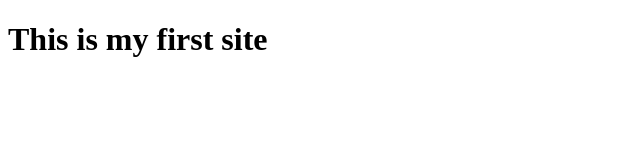
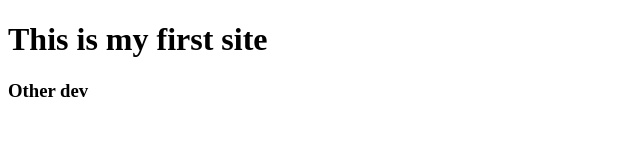
Before and after one commit to Dlabins/UNH-First-Repo, a plain HTML site: page index.html in a window 1280 px wide. Shown: the whole page, without its empty margins (0-640 px from the left). Drawn offline with Linux system fonts and the light colour scheme.

Commit message:
Update index.html

```diff
--- a/index.html
+++ b/index.html
@@ -7,5 +7,6 @@
 </head>
 <body>
  <h1>This is my first site</h1>
+    <h3> Other dev </h3>
 </body>
 </html>
```
